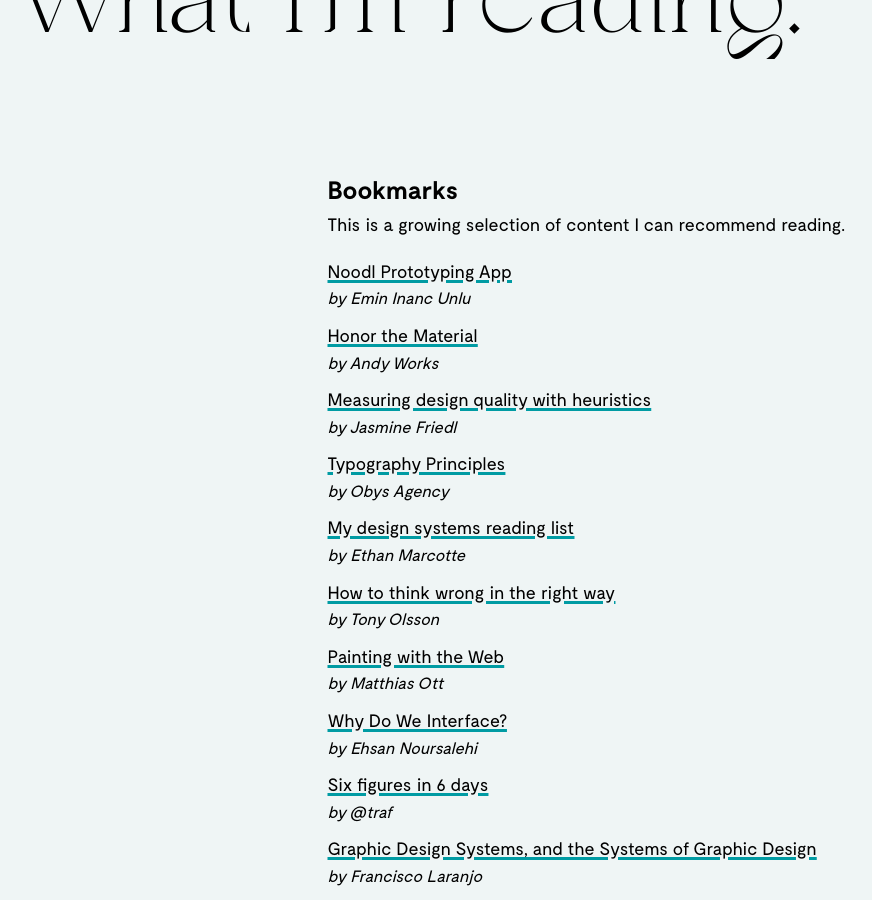
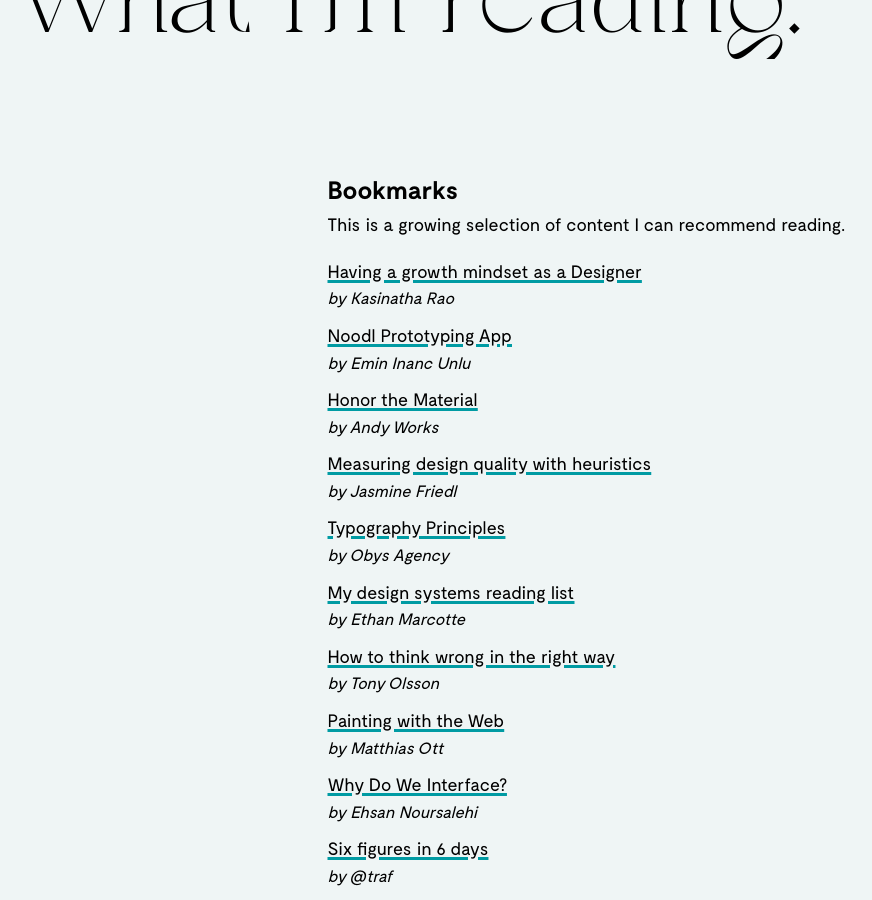
Before and after one commit to jacoblindstrm/jacoblindstrm.github.io, a Jekyll site: the page built from _posts/2020-04-01-what-im-reading.html, in a window 1280 px wide and 900 px high, scrolled down 337 px. Shown: the whole window, without its empty margins (157-1029 px from the left). Built offline with Jekyll 4.4.1, drawn with Linux system fonts in a browser that asks for light colours; comment, search, counter and statistics services are not loaded.

Commit message:
Update articles.yml

```diff
--- a/_data/articles.yml
+++ b/_data/articles.yml
@@ -1,3 +1,6 @@
+- title: Having a growth mindset as a Designer
+  url: https://uxdesign.cc/the-need-for-designers-to-have-a-growth-mindset-279906ceeab0
+  author: Kasinatha Rao
 - title: Noodl Prototyping App
   url: https://blog.prototypr.io/noodl-app-521f8028fcb2
   author: Emin Inanc Unlu
```
